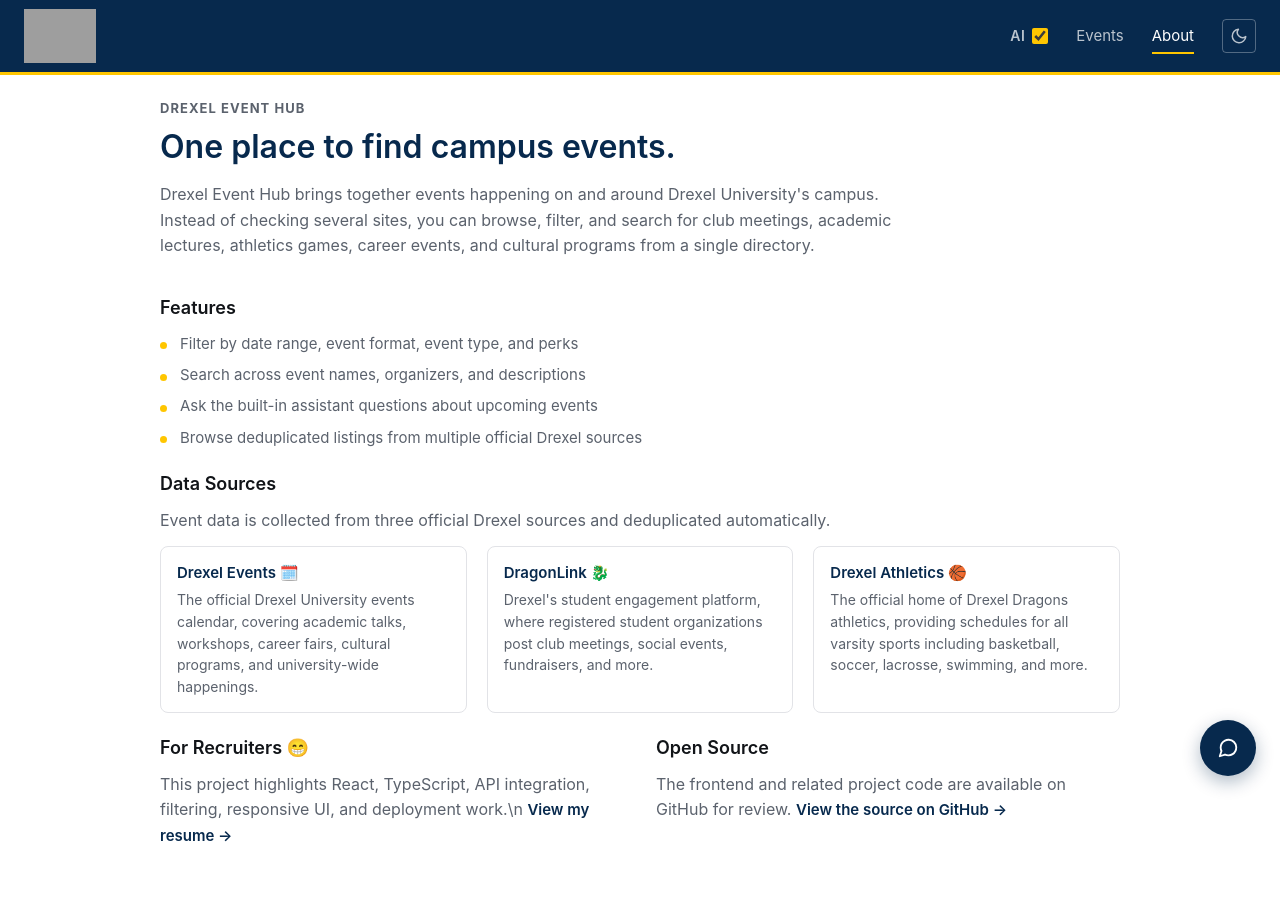
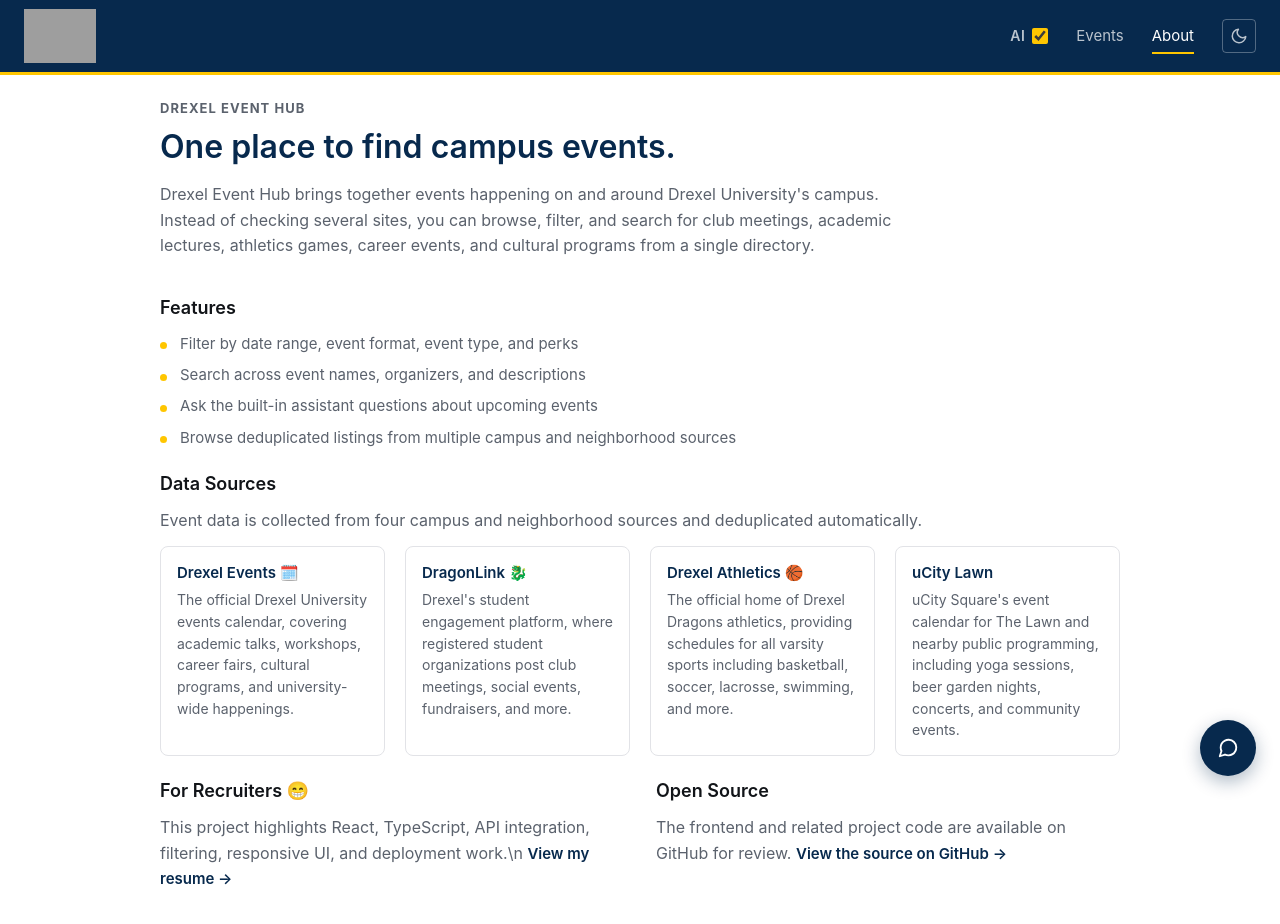
Before and after one commit to toomeem/drexel-event-directory, a React (Vite) app in the folder frontend/: page /about in a window 1280 px wide. Shown: the top 924 px of the page. Before the commit the page ends 889 px from the top, so only its background shows below. Built offline with nearby package versions, Linux system fonts and the light colour scheme; grey boxes are pictures that could not be loaded.

Commit message:
added description of new source to about page

```diff
--- a/frontend/src/pages/AboutPage.tsx
+++ b/frontend/src/pages/AboutPage.tsx
@@ -17,13 +17,19 @@
         description:
             "The official home of Drexel Dragons athletics, providing schedules for all varsity sports including basketball, soccer, lacrosse, swimming, and more.",
     },
+    {
+        name: "uCity Lawn",
+        url: "https://ucitysquare.com/events/month/",
+        description:
+            "uCity Square's event calendar for The Lawn and nearby public programming, including yoga sessions, beer garden nights, concerts, and community events.",
+    },
 ];
 
 const FEATURES = [
     "Filter by date range, event format, event type, and perks",
     "Search across event names, organizers, and descriptions",
     "Ask the built-in assistant questions about upcoming events",
-    "Browse deduplicated listings from multiple official Drexel sources",
+    "Browse deduplicated listings from multiple campus and neighborhood sources",
 ];
 
 export function AboutPage() {
@@ -52,8 +58,8 @@
             <section className="about-page__section">
                 <h2 className="about-page__section-title">Data Sources</h2>
                 <p className="about-page__body">
-                    Event data is collected from three official Drexel sources and
-                    deduplicated automatically.
+                    Event data is collected from four campus and neighborhood sources
+                    and deduplicated automatically.
                 </p>
                 <ul className="about-page__source-list">
                     {SOURCES.map((source) => (
```
